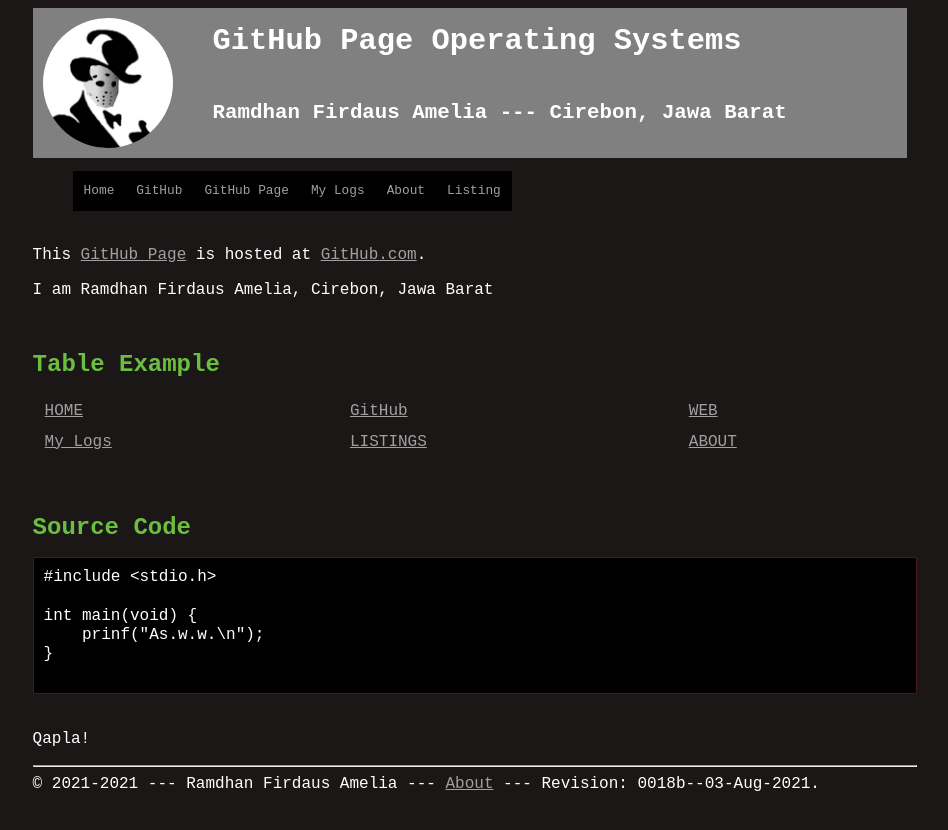
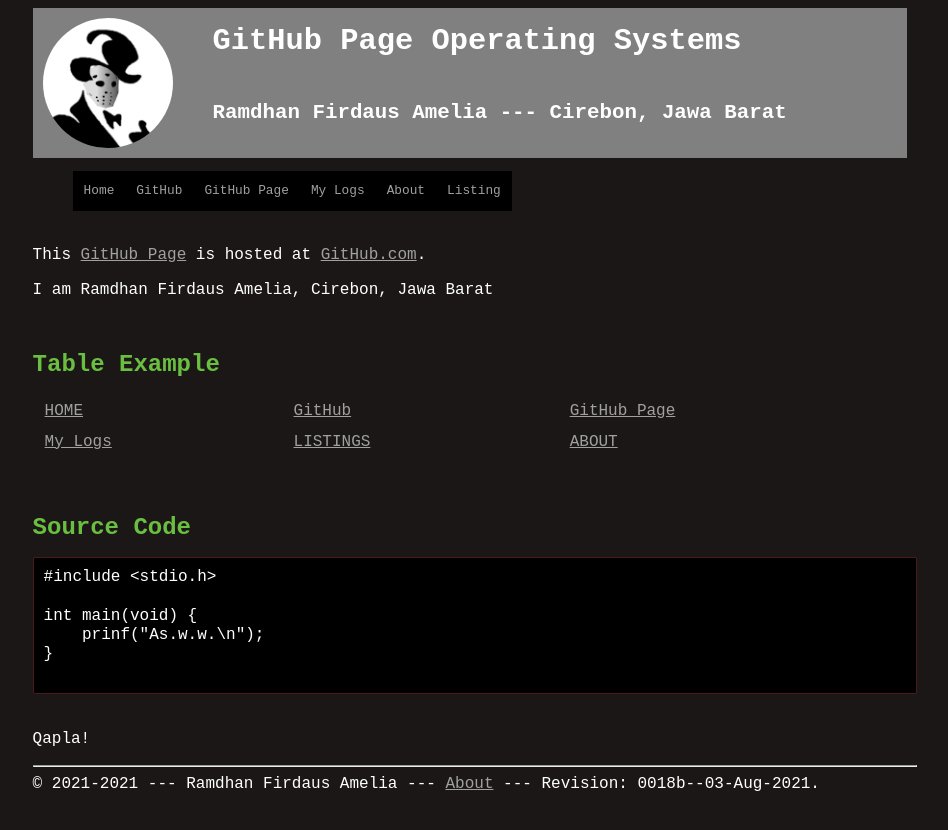
Before and after one commit to ramdhanfirdaus/os212, a Jekyll site: the page built from index.md, in a window 1280 px wide. Shown: the top 830 px of the page, without its empty margins (165-1113 px from the left). Built offline with Jekyll 4.4.1, drawn with Linux system fonts in a browser that asks for light colours.

Commit message:
Update index.md

```diff
--- a/index.md
+++ b/index.md
@@ -9,7 +9,7 @@ I am {{ site.author }}, {{ site.address }}
 <br>
 ## Table Example
 
-| [HOME]({{ site.baseurl }}/) | [GitHub]({{ site.urlgithub }}) | [WEB]({{ site.urlweb }}) |
+| [HOME]({{ site.baseurl }}/) | [GitHub]({{ site.urlgithub }}) | [GitHub Page]({{ site.urlweb }}) |
 | [My Logs]({{ https://ramdhanfirdaus.github.io/os212/TXT/mylog.txt }}) | [LISTINGS]({{ site.baseurl }}/000.html) | [ABOUT]({{ site.baseurl }}/ABOUT/) |
 
 <br>
```
